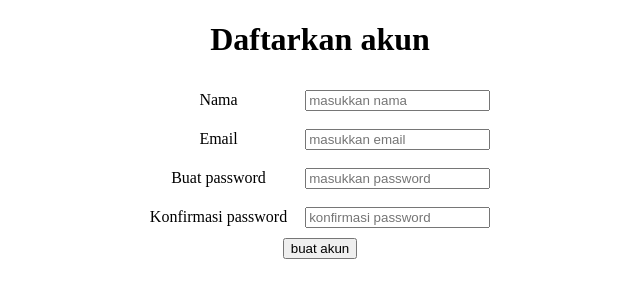
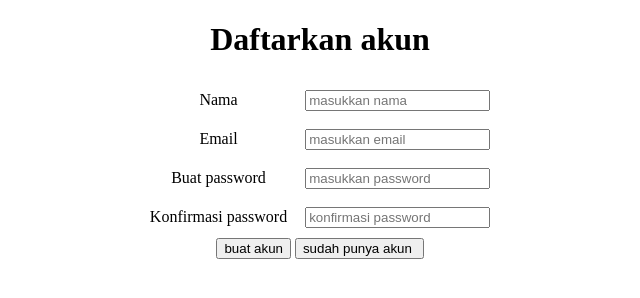
Before and after one commit to pikalupps/pweb-javascript, a plain HTML site: page signup.html in a window 1280 px wide. Shown: the whole page, without its empty margins (320-960 px from the left). Drawn offline with Linux system fonts and the light colour scheme.

Commit message:
add func signup to login page

```diff
--- a/signup.html
+++ b/signup.html
@@ -31,6 +31,7 @@
     </tr>
   </table>
   <input type="submit" value="buat akun" onclick="create_acccount()" />
+  <input type="button" value="sudah punya akun " onClick="login() " />
   <script type="text/javascript">
     function create_acccount() {
       var n = document.getElementById("n1").value;
@@ -61,6 +62,10 @@
         window.location = "https://www.javatpoint.com/";
       }
     }
+
+    function login() {
+      window.location = "index.html ";
+    }
   </script>
 </body>
 </html>
```
